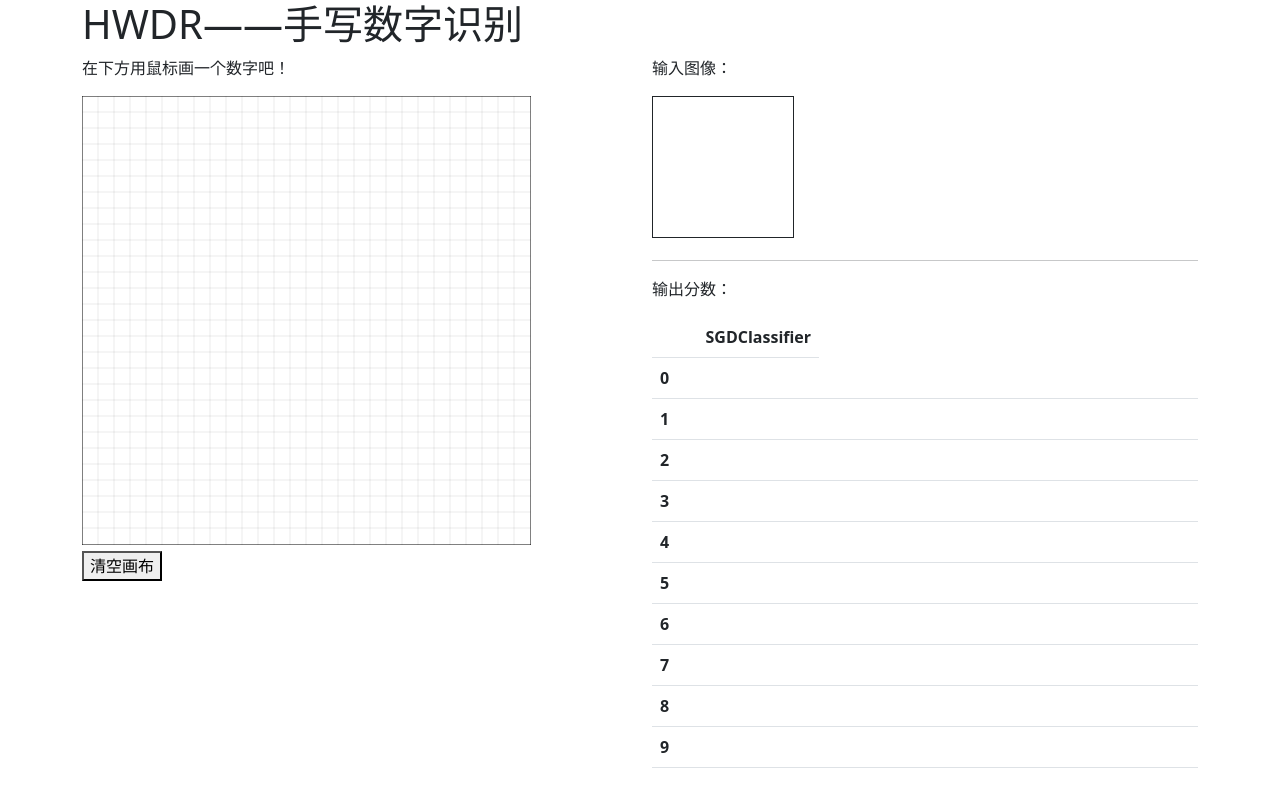
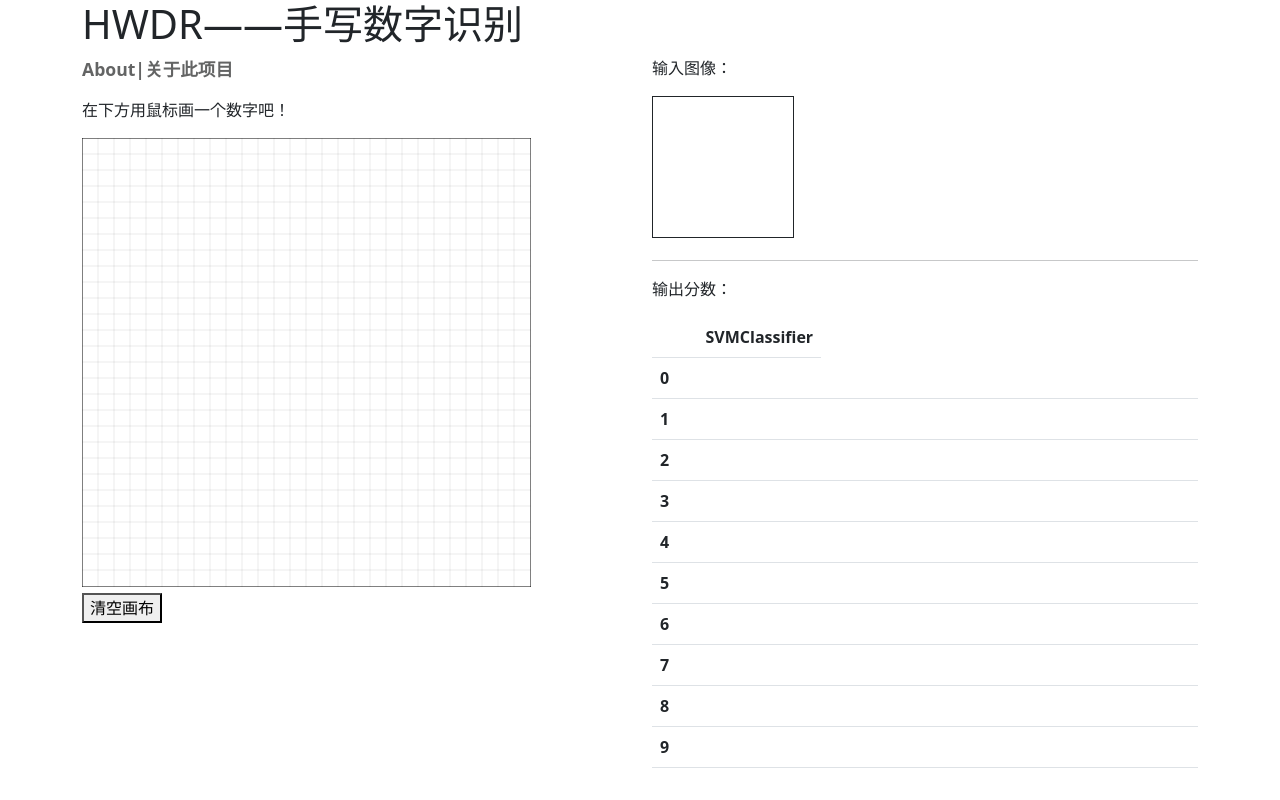
Before and after one commit to plusmultiply0/HWDR, a Flask app: page / in a window 1280 px wide. Run offline with Flask 2, Linux system fonts and the light colour scheme; lists and menus that the app fills with data are empty; some libraries are stand-ins or nearby versions.

Commit message:
delete useless code

```diff
--- a/back/app.py
+++ b/back/app.py
@@ -15,15 +15,10 @@ def about():
 
 @app.route('/api/mnist', methods=['POST'])
 def mnist():
-    # input = ((255 - np.array(request.json, dtype=np.uint8)) / 255.0).reshape(1, 784)
     # 预处理
     # 将白底黑字转换为黑底白字
     input2 = ((255-np.array(request.json, dtype=np.uint8))).reshape(28, 28)
-    # output1 = regression(input)
-    # output2 = convolutional(input)
-    # return jsonify(results=[output1, output2])
+
     output3 = to_predict(input2).tolist()
-    # print(request.json)
-    print(output3)
+
     return jsonify(results=[output3])
-    # return jsonify(results=[output3])
--- a/back/static/css/mystyle.css
+++ b/back/static/css/mystyle.css
@@ -3,3 +3,9 @@
     color: red;
     border: 2px solid red;
 }
+.aboutlink{
+    text-decoration: none;
+    color: #636464;
+    font-weight: bolder;
+    font-size: 1.1em;
+}
--- a/back/static/js/main.js
+++ b/back/static/js/main.js
@@ -1,9 +1,6 @@
 /* global $ */
 class Main {
     constructor() {
-        //to store input array
-        this.datastore = [];
-        this.datarray = [];
         // 获取html中的两个canvas元素
         this.canvas = document.getElementById('main');
         this.input = document.getElementById('input');
@@ -81,7 +78,6 @@ class Main {
     }
     onMouseMove(e) {
         // 只有在摁下鼠标左键才有效
-        //
         if (this.drawing) {
             // 得到当前光标在canvas中坐标
             var curr = this.getPosition(e.clientX, e.clientY);
@@ -126,7 +122,6 @@ class Main {
         var img = new Image();
         // 元素加载时，触发事件
         img.onload = () => {
-
             var inputs = [];
             // 创建新的canvas元素，并获取上下文
             var small = document.createElement('canvas').getContext('2d');
@@ -144,7 +139,6 @@ class Main {
             // ImageData.data 属性，返回 Uint8ClampedArray ，
             // 描述一个一维数组，包含以 RGBA 顺序的数据，数据使用  0 至 255（包含）的整数表示。
             var data = small.getImageData(0, 0, 28, 28).data;
-            console.log(data)
             // 待仔细看
             // 绘制变换为28x28像素内容，
             for (var i = 0; i < 28; i++) {
@@ -155,30 +149,9 @@ class Main {
                     inputs[i * 28 + j] = (data[n] + data[n + 1] + data[n + 2]) / 3;
                     // 获取data数组的值，生成RGB颜色
                     ctx.fillStyle = 'rgb(' + [data[n], data[n + 1], data[n + 2]].join(',') + ')';
-
                     ctx.fillRect(j * 5, i * 5, 5, 5);
                 }
             }
-            // 输出input数组
-            this.datastore.push(inputs);
-            this.datarray.push(data);
-            var count = 0;
-            for(var p = 0 ; p<this.datarray.length;p++){
-                if (data === this.datarray[p]){
-                    count++;
-                }
-            }
-            console.log('count: '+count);
-            //验证输入是否相同
-            console.log(this.datastore)
-            for(var i = 0 ; i<this.datastore.length;i++){
-                if (inputs === this.datastore[i]){
-                    console.log(i)
-                }
-            }
-            // console.log(inputs);
-            // console.log(JSON.stringify(inputs)[10]);
-
             // 解构input数组，最小值为255，就直接返回？
             if (Math.min(...inputs) === 255) {
                 return;
@@ -199,29 +172,14 @@ class Main {
                         // 遍历result数组，填充预测结果/分数/概率
                         // 一行为一个模型的预测结果/分数
                         for (let j = 0; j < 10; j++) {
-                            var value = Math.round(data.results[i][j]);
+                            var value = Math.round(data.results[i][j]*1000);
                             console.log(value)
                             // 更新最大值及索引
                             if (value > max) {
                                 max = value;
                                 max_index = j;
                             }
-                            // 获取value的长度
-                            // var digits = String(value).length;
-                            // // 位数不足/value比较小的情况？下，value前添加0！！！
-                            // for (var k = 0; k < 3 - digits; k++) {
-                            //     value = '0' + value;
-                            // }
-                            // // 设置最后的显示结果/概率
                             var text = value;
-                            // 保持数字对其
-                            // if (text>0){
-                            //     text = '  '+text;
-                            // }
-                            // // 特别准确的情况下，设置为1.000
-                            // if (value > 999) {
-                            //     text = '1.000';
-                            // }
                             // 往结果0-9里填值——分别由不同的模型处理结果
                             $('#output tr').eq(j + 1).find('td').eq(i).text(text);
                         }
--- a/back/templates/about.html
+++ b/back/templates/about.html
@@ -5,6 +5,9 @@
     <title>About</title>
 </head>
 <body>
-    <h1>About</h1>
+    <h1>About|关于此项目</h1>
+    <p>
+        主要使用MNIST数据集训练，所以数字风格会像美国人。想获得较高的识别率，可以参考他们的数字写法~
+    </p>
 </body>
 </html>
--- a/back/templates/index.html
+++ b/back/templates/index.html
@@ -11,6 +11,7 @@
       <h1>HWDR——手写数字识别</h1>
       <div class="row">
         <div class="col-md-6">
+          <p><a href="about" class="aboutlink">About|关于此项目</a></p>
           <p>在下方用鼠标画一个数字吧！</p>
           <canvas id="main"></canvas>
           <p>
@@ -18,6 +19,7 @@
           </p>
         </div>
         <div class="col-md-6">
+
           <p>输入图像：</p>
           <canvas id="input" style="border:1px solid" width="140" height="140"></canvas>
           <hr>
@@ -26,7 +28,7 @@
             {% from "macros.html" import copytrtd %}
             <tr>
               <th class="col-md-1"></th>
-              <th class="col-md-2">SGDClassifier</th>
+              <th class="col-md-2">SVMClassifier</th>
 <!--              <th class="col-md-2">convolutional</th>-->
             </tr>
             {{ copytrtd(0) }}
```
Also changed, not shown: back/ai.py (+6 -11 lines), back/static/test1.png (deleted), 2 other files.
